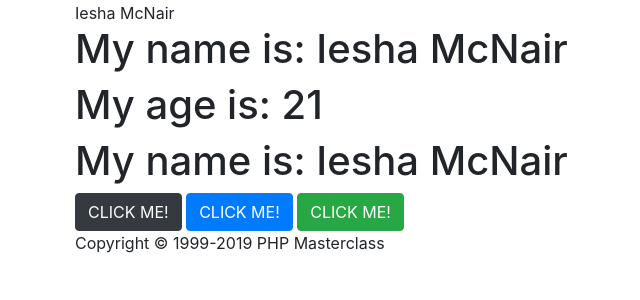
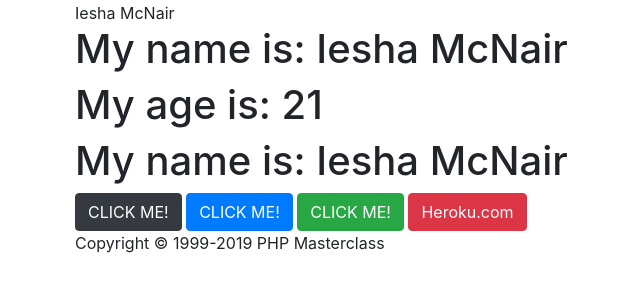
Before and after one commit to ShalesRoyals/php_primer, a PHP site: page / in a window 1280 px wide. Shown: the part 277-577 px from the top of the page, without its empty margins (10-650 px from the left). Run offline with PHP 8.4, Linux system fonts and the light colour scheme.

Commit message:
Added L:ink to Heroku

```diff
--- a/index.php
+++ b/index.php
@@ -29,5 +29,5 @@
 <button type="button" class="btn btn-dark"> CLICK ME!</button>
 <button type="button" class="btn btn-primary"> CLICK ME!</button>
 <button type="button" class="btn btn-success"> CLICK ME!</button>
-
+<a href="https://www.heroku.com" target ="_blank" class="btn btn-danger">Heroku.com</a>
 <?php require 'include/footer.php' ?>
```
